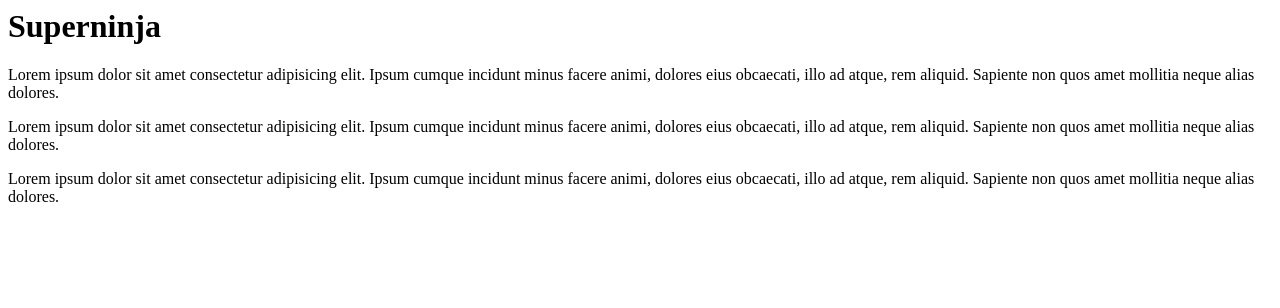
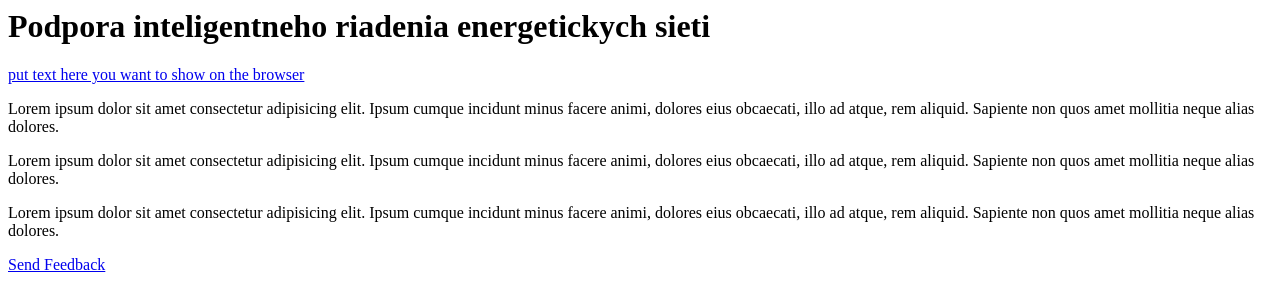
Before and after one commit to Omar-687/diplomovka, a plain HTML site: page index.html in a window 1280 px wide. Drawn offline with Linux system fonts and the light colour scheme.

Commit message:
second_commit

```diff
--- a/index.html
+++ b/index.html
@@ -6,11 +6,15 @@
     <title>Document</title>
 </head>
 <body>
-    <h1>Superninja</h1>
+    <h1>Podpora inteligentneho riadenia energetickych sieti</h1>
+    <a href="#name" > put text here you want to show on the browser </a>
     <p>Lorem ipsum dolor sit amet consectetur adipisicing elit. Ipsum cumque incidunt minus facere animi, dolores eius obcaecati, illo ad atque, rem aliquid. Sapiente non quos amet mollitia neque alias dolores.</p>
     <p>Lorem ipsum dolor sit amet consectetur adipisicing elit. Ipsum cumque incidunt minus facere animi, dolores eius obcaecati, illo ad atque, rem aliquid. Sapiente non quos amet mollitia neque alias dolores.</p>
 
     <p>Lorem ipsum dolor sit amet consectetur adipisicing elit. Ipsum cumque incidunt minus facere animi, dolores eius obcaecati, illo ad atque, rem aliquid. Sapiente non quos amet mollitia neque alias dolores.</p>
 
+    <a href = "mailto:abc@example.com?subject = Feedback&body = Message">
+        Send Feedback
+        </a>
 </body>
 </html>
```
